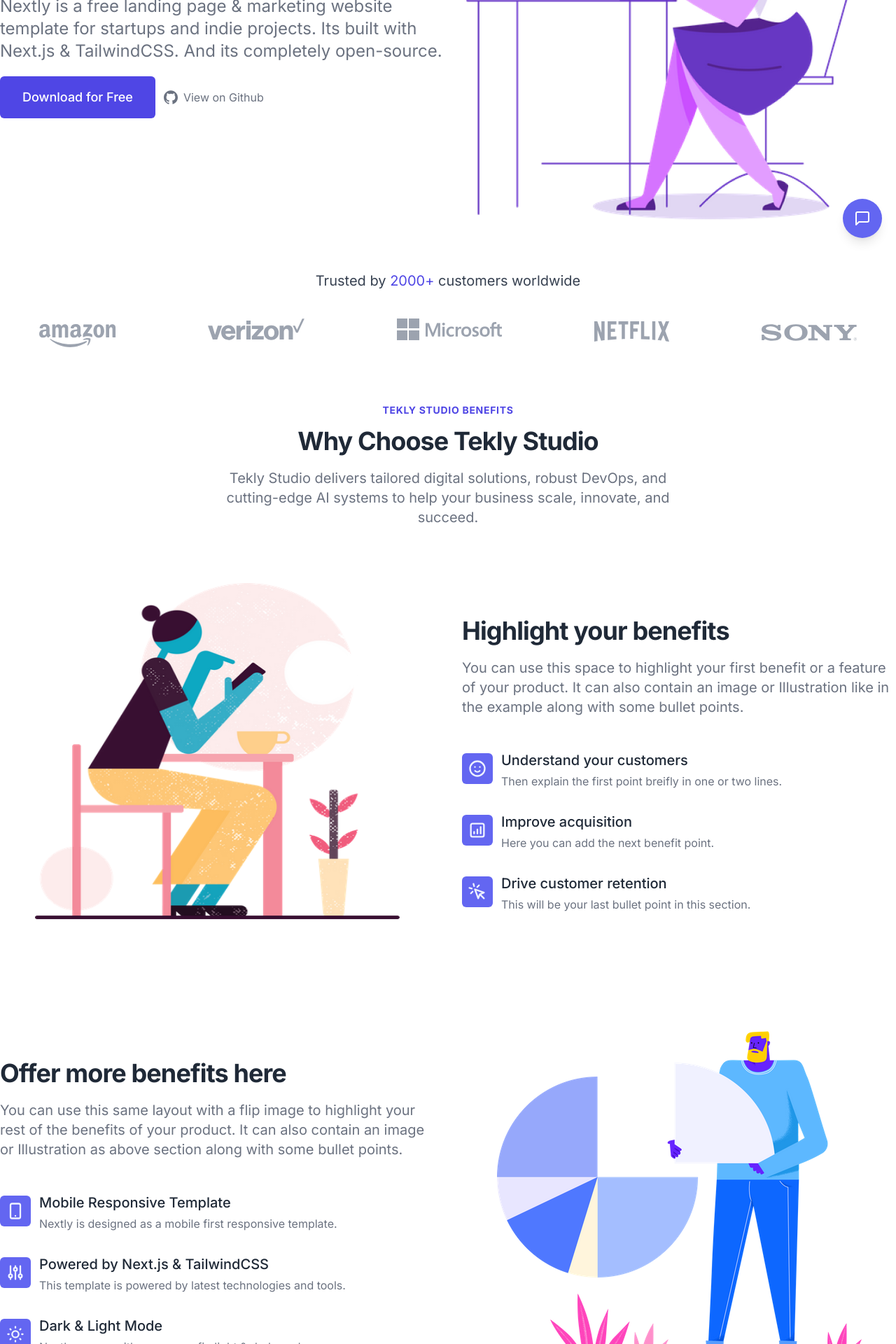
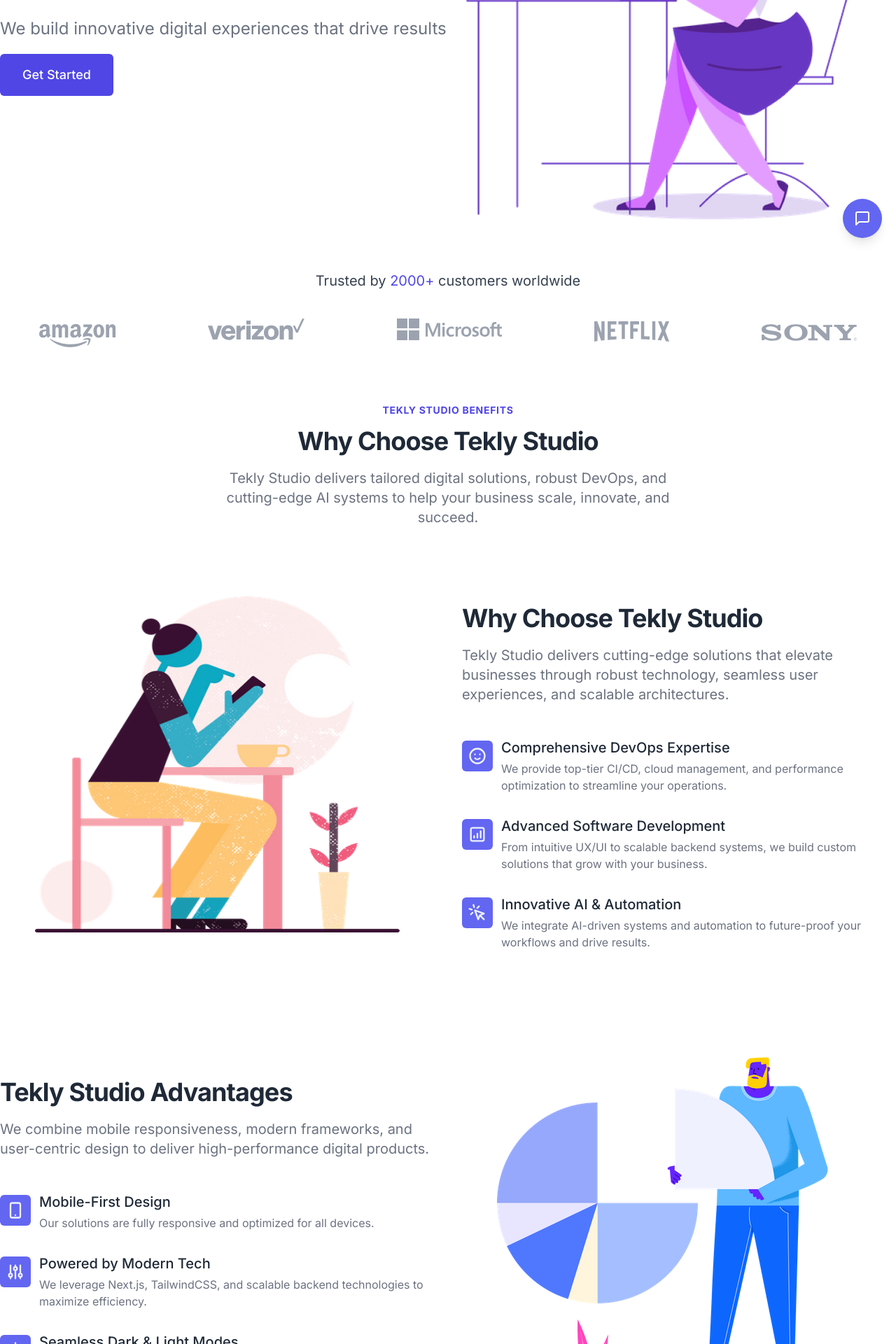
Before and after one commit to salzahir/Tekly-Site, a Next.js app: page / in a window 1280 px wide. Shown: the part 440-2360 px from the top of the page at 70% size. Built offline with nearby package versions, Linux system fonts and the light colour scheme.

Commit message:
chore: update hero, footer, data, and remove cta.js for Tekly Studio content

```diff
--- a/components/cta.js
+++ /dev/null
@@ -1,28 +0,0 @@
-import React from "react";
-import Container from "./container";
-
-export default function Cta() {
-  return (
-    <Container>
-      <div className="flex flex-wrap items-center justify-between w-full max-w-4xl gap-5 mx-auto text-white bg-indigo-600 px-7 py-7 lg:px-12 lg:py-12 lg:flex-nowrap rounded-xl">
-        <div className="flex-grow text-center lg:text-left">
-          <h2 className="text-2xl font-medium lg:text-3xl">
-            Ready to try-out this template?
-          </h2>
-          <p className="mt-2 font-medium text-white text-opacity-90 lg:text-xl">
-            Don't let your visitors see a poor landing.
-          </p>
-        </div>
-        <div className="flex-shrink-0 w-full text-center lg:w-auto">
-          <a
-            href="https://github.com/web3templates"
-            target="_blank"
-            rel="noopener"
-            className="inline-block py-3 mx-auto text-lg font-medium text-center text-indigo-600 bg-white rounded-md px-7 lg:px-10 lg:py-5 ">
-            Download for Free
-          </a>
-        </div>
-      </div>
-    </Container>
-  );
-}
--- a/components/data.js
+++ b/components/data.js
@@ -11,46 +11,46 @@
 import benefitTwoImg from "../public/img/benefit-two.png";
 
 const benefitOne = {
-  title: "Highlight your benefits",
-  desc: "You can use this space to highlight your first benefit or a feature of your product. It can also contain an image or Illustration like in the example along with some bullet points.",
+  title: "Why Choose Tekly Studio",
+  desc: "Tekly Studio delivers cutting-edge solutions that elevate businesses through robust technology, seamless user experiences, and scalable architectures.",
   image: benefitOneImg,
   bullets: [
     {
-      title: "Understand your customers",
-      desc: "Then explain the first point breifly in one or two lines.",
+      title: "Comprehensive DevOps Expertise",
+      desc: "We provide top-tier CI/CD, cloud management, and performance optimization to streamline your operations.",
       icon: <EmojiHappyIcon />,
     },
     {
-      title: "Improve acquisition",
-      desc: "Here you can add the next benefit point.",
+      title: "Advanced Software Development",
+      desc: "From intuitive UX/UI to scalable backend systems, we build custom solutions that grow with your business.",
       icon: <ChartSquareBarIcon />,
     },
     {
-      title: "Drive customer retention",
-      desc: "This will be your last bullet point in this section.",
+      title: "Innovative AI & Automation",
+      desc: "We integrate AI-driven systems and automation to future-proof your workflows and drive results.",
       icon: <CursorClickIcon />,
     },
   ],
 };
 
 const benefitTwo = {
-  title: "Offer more benefits here",
-  desc: "You can use this same layout with a flip image to highlight your rest of the benefits of your product. It can also contain an image or Illustration as above section along with some bullet points.",
+  title: "Tekly Studio Advantages",
+  desc: "We combine mobile responsiveness, modern frameworks, and user-centric design to deliver high-performance digital products.",
   image: benefitTwoImg,
   bullets: [
     {
-      title: "Mobile Responsive Template",
-      desc: "Nextly is designed as a mobile first responsive template.",
+      title: "Mobile-First Design",
+      desc: "Our solutions are fully responsive and optimized for all devices.",
       icon: <DeviceMobileIcon />,
     },
     {
-      title: "Powered by Next.js & TailwindCSS",
-      desc: "This template is powered by latest technologies and tools.",
+      title: "Powered by Modern Tech",
+      desc: "We leverage Next.js, TailwindCSS, and scalable backend technologies to maximize efficiency.",
       icon: <AdjustmentsIcon />,
     },
     {
-      title: "Dark & Light Mode",
-      desc: "Nextly comes with a zero-config light & dark mode. ",
+      title: "Seamless Dark & Light Modes",
+      desc: "All our designs come with easy-to-use dark and light mode support for superior user experiences.",
       icon: <SunIcon />,
     },
   ],
--- a/components/footer.js
+++ b/components/footer.js
@@ -3,8 +3,18 @@
 import Container from "./container";
 
 export default function Footer() {
-  const navigation = ["Product", "Features", "Pricing", "Company", "Blog"];
-  const legal = ["Terms", "Privacy", "Legal"];
+  const navigation = [
+    { label: "Services", href: "/#services" },
+    { label: "About", href: "/#about" },
+    { label: "Portfolio", href: "/#portfolio" },
+    { label: "Testimonials", href: "/#testimonials" },
+    { label: "Contact", href: "/#contact" },
+  ];
+  const legal = [
+    { label: "Terms", href: "/terms" },
+    { label: "Privacy", href: "/privacy" },
+    { label: "Legal", href: "/legal" },
+  ];
   return (
     <div className="relative">
       <Container>
@@ -17,30 +27,28 @@
                   <span>
                     <img
                       src="/img/logo.svg"
-                      alt="N"
+                      alt="Tekly Studio Logo"
                       width="32"
                       height="32"
                       className="w-8"
                     />
                   </span>
-                  <span>Nextly</span>
+                  <span>Tekly Studio</span>
                 </a>
               </Link>
             </div>
 
             <div className="max-w-md mt-4 text-gray-500 dark:text-gray-400">
-              Nextly is a free landing page & marketing website template for
-              startups and indie projects. Its built with Next.js & TailwindCSS.
-              And its completely open-source.
+              Tekly Studio delivers innovative digital solutions tailored to your business needs. We specialize in web development, DevOps, AI, and mobile app solutions.
             </div>
           </div>
 
           <div>
             <div className="flex flex-wrap w-full -mt-2 -ml-3 lg:ml-0">
-              {navigation.map((item, index) => (
-                <Link key={index} href="/">
+              {navigation.map(({ label, href }, index) => (
+                <Link key={index} href={href}>
                   <a className="w-full px-4 py-2 text-gray-500 rounded-md dark:text-gray-300 hover:text-indigo-500 focus:text-indigo-500 focus:bg-indigo-100 focus:outline-none dark:focus:bg-trueGray-700">
-                    {item}
+                    {label}
                   </a>
                 </Link>
               ))}
@@ -48,10 +56,10 @@
           </div>
           <div>
             <div className="flex flex-wrap w-full -mt-2 -ml-3 lg:ml-0">
-              {legal.map((item, index) => (
-                <Link key={index} href="/">
+              {legal.map(({ label, href }, index) => (
+                <Link key={index} href={href}>
                   <a className="w-full px-4 py-2 text-gray-500 rounded-md dark:text-gray-300 hover:text-indigo-500 focus:text-indigo-500 focus:bg-indigo-100 focus:outline-none dark:focus:bg-trueGray-700">
-                    {item}
+                    {label}
                   </a>
                 </Link>
               ))}
@@ -61,27 +69,30 @@
             <div>Follow us</div>
             <div className="flex mt-5 space-x-5 text-gray-400 dark:text-gray-500">
               <a
-                href="https://twitter.com/web3templates"
+                href="https://twitter.com/teklystudio"
                 target="_blank"
                 rel="noopener">
                 <span className="sr-only">Twitter</span>
                 <Twitter />
               </a>
               <a
-                href="https://facebook.com/web3templates"
+                href="https://facebook.com/teklystudio"
                 target="_blank"
                 rel="noopener">
                 <span className="sr-only">Facebook</span>
                 <Facebook />
               </a>
               <a
-                href="https://instagram.com/web3templates"
+                href="https://instagram.com/teklystudio"
                 target="_blank"
                 rel="noopener">
                 <span className="sr-only">Instagram</span>
                 <Instagram />
               </a>
-              <a href="https://linkedin.com/" target="_blank" rel="noopener">
+              <a
+                href="https://linkedin.com/company/teklystudio"
+                target="_blank"
+                rel="noopener">
                 <span className="sr-only">Linkedin</span>
                 <Linkedin />
               </a>
@@ -91,17 +102,12 @@
 
         <div className="my-10 text-sm text-center text-gray-600 dark:text-gray-400">
           Copyright © {new Date().getFullYear()}. Made with ♥ by{" "}
-          <a href="https://web3templates.com/" target="_blank" rel="noopener">
-            Web3Templates.
-          </a>{" "}
-          Illustrations from{" "}
-          <a href="https://www.glazestock.com/" target="_blank" rel="noopener ">
-            Glazestock
+          <a href="https://teklystudio.com/" target="_blank" rel="noopener">
+            Tekly Studio
           </a>
+          .
         </div>
       </Container>
-      {/* Do not remove this */}
-      <Backlink />
     </div>
   );
 }
@@ -148,29 +154,3 @@
     <path d="M22.23 0H1.77C.8 0 0 .77 0 1.72v20.56C0 23.23.8 24 1.77 24h20.46c.98 0 1.77-.77 1.77-1.72V1.72C24 .77 23.2 0 22.23 0zM7.27 20.1H3.65V9.24h3.62V20.1zM5.47 7.76h-.03c-1.22 0-2-.83-2-1.87 0-1.06.8-1.87 2.05-1.87 1.24 0 2 .8 2.02 1.87 0 1.04-.78 1.87-2.05 1.87zM20.34 20.1h-3.63v-5.8c0-1.45-.52-2.45-1.83-2.45-1 0-1.6.67-1.87 1.32-.1.23-.11.55-.11.88v6.05H9.28s.05-9.82 0-10.84h3.63v1.54a3.6 3.6 0 0 1 3.26-1.8c2.39 0 4.18 1.56 4.18 4.89v6.21z" />
   </svg>
 );
-
-const Backlink = () => {
-  return (
-    <a
-      href="https://web3templates.com"
-      target="_blank"
-      rel="noopener"
-      className="absolute flex px-3 py-1 space-x-2 text-sm font-semibold text-gray-900 bg-white border border-gray-300 rounded shadow-sm place-items-center left-5 bottom-5 dark:bg-trueGray-900 dark:border-trueGray-700 dark:text-trueGray-300">
-      <svg
-        width="20"
-        height="20"
-        viewBox="0 0 30 30"
-        fill="none"
-        className="w-4 h-4"
-        xmlns="http://www.w3.org/2000/svg">
-        <rect width="30" height="29.5385" rx="2.76923" fill="#362F78" />
-        <path
-          d="M10.14 21.94H12.24L15.44 12.18L18.64 21.94H20.74L24.88 8H22.64L19.58 18.68L16.36 8.78H14.52L11.32 18.68L8.24 8H6L10.14 21.94Z"
-          fill="#F7FAFC"
-        />
-      </svg>
-
-      <span>Web3Templates</span>
-    </a>
-  );
-};
--- a/components/hero.js
+++ b/components/hero.js
@@ -9,39 +9,17 @@
         <div className="flex items-center w-full lg:w-1/2">
           <div className="max-w-2xl mb-8">
             <h1 className="text-4xl font-bold leading-snug tracking-tight text-gray-800 lg:text-4xl lg:leading-tight xl:text-6xl xl:leading-tight dark:text-white">
-              Free Landing Page Template for startups
+              Creative Digital Solutions
             </h1>
             <p className="py-5 text-xl leading-normal text-gray-500 lg:text-xl xl:text-2xl dark:text-gray-300">
-              Nextly is a free landing page & marketing website template for
-              startups and indie projects. Its built with Next.js & TailwindCSS.
-              And its completely open-source.
+              We build innovative digital experiences that drive results
             </p>
 
             <div className="flex flex-col items-start space-x-3 space-y-3 sm:space-y-0 sm:items-center sm:flex-row">
               <a
-                href="https://github.com/web3templates"
-                target="_blank"
-                rel="noopener"
+                href="#contact"
                 className="px-8 py-4 text-lg font-medium text-center text-white bg-indigo-600 rounded-md ">
-                Download for Free
-              </a>
-              <a
-                href="http://"
-                target="_blank"
-                rel="noopener"
-                className="flex items-center space-x-2 text-gray-500 dark:text-gray-400">
-                <svg
-                  role="img"
-                  width="24"
-                  height="24"
-                  className="w-5 h-5"
-                  viewBox="0 0 24 24"
-                  fill="currentColor"
-                  xmlns="http://www.w3.org/2000/svg">
-                  <title>GitHub</title>
-                  <path d="M12 .297c-6.63 0-12 5.373-12 12 0 5.303 3.438 9.8 8.205 11.385.6.113.82-.258.82-.577 0-.285-.01-1.04-.015-2.04-3.338.724-4.042-1.61-4.042-1.61C4.422 18.07 3.633 17.7 3.633 17.7c-1.087-.744.084-.729.084-.729 1.205.084 1.838 1.236 1.838 1.236 1.07 1.835 2.809 1.305 3.495.998.108-.776.417-1.305.76-1.605-2.665-.3-5.466-1.332-5.466-5.93 0-1.31.465-2.38 1.235-3.22-.135-.303-.54-1.523.105-3.176 0 0 1.005-.322 3.3 1.23.96-.267 1.98-.399 3-.405 1.02.006 2.04.138 3 .405 2.28-1.552 3.285-1.23 3.285-1.23.645 1.653.24 2.873.12 3.176.765.84 1.23 1.91 1.23 3.22 0 4.61-2.805 5.625-5.475 5.92.42.36.81 1.096.81 2.22 0 1.606-.015 2.896-.015 3.286 0 .315.21.69.825.57C20.565 22.092 24 17.592 24 12.297c0-6.627-5.373-12-12-12" />
-                </svg>
-                <span> View on Github</span>
+                Get Started
               </a>
             </div>
           </div>
--- a/package.json
+++ b/package.json
@@ -4,7 +4,7 @@
   "description": "Nextly Landing Page Template",
   "private": true,
   "scripts": {
-    "dev": "export NODE_OPTIONS=--legacy-openssl-provider && next dev",
+    "dev": "next dev",
     "build": "export NODE_OPTIONS=--legacy-openssl-provider && next build",
     "start": "next start"
   },
```
